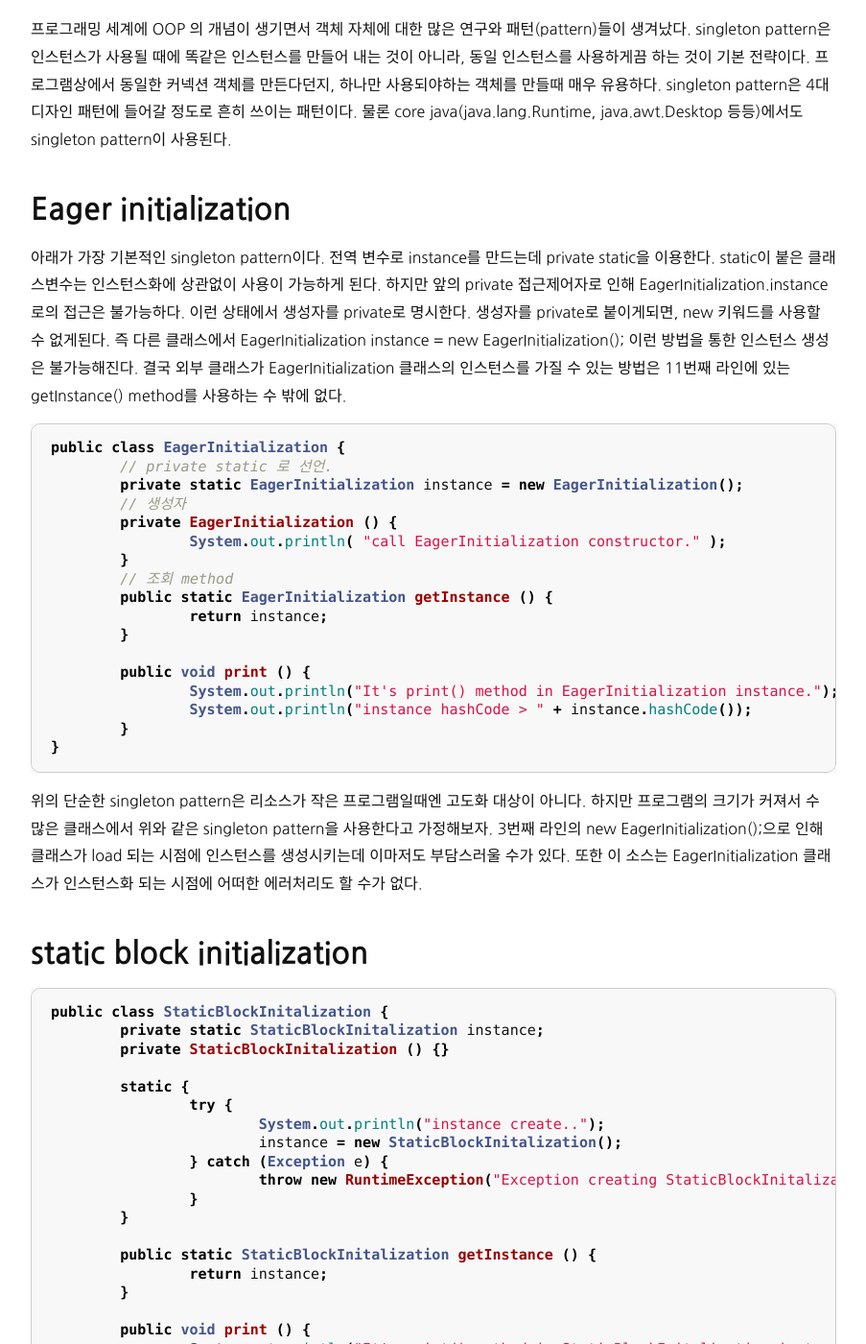
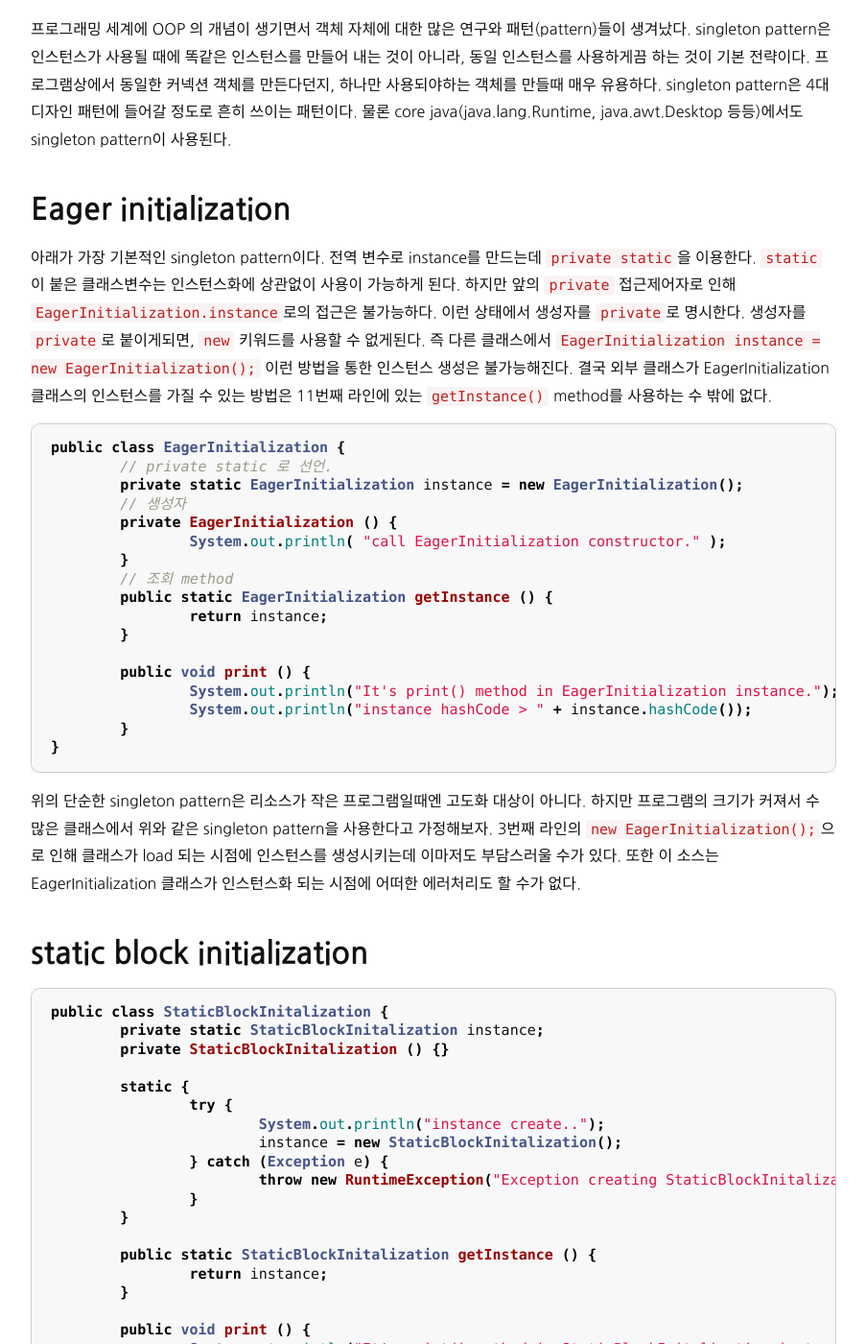
Before and after one commit to seotory/seotory.github.io, a Jekyll site: the page built from _posts/dev/2016-03-19-java-singleton-pattern.markdown, in a window 1280 px wide and 1400 px high, scrolled down 435 px. Shown: the whole window at 96% size, without its empty margins (188-1091 px from the left). Built offline with Jekyll 4.4.1, drawn with Linux system fonts in a browser that asks for light colours; nearby versions of some CDN libraries; comment, search, counter and statistics services are not loaded; some of the changed text lies outside the part shown.

````diff
--- a/_posts/dev/2016-03-19-java-singleton-pattern.markdown
+++ b/_posts/dev/2016-03-19-java-singleton-pattern.markdown
@@ -20,7 +20,7 @@ tags:
 
 # Eager initialization
 
-아래가 가장 기본적인 singleton pattern이다. 전역 변수로 instance를 만드는데 private static을 이용한다. static이 붙은 클래스변수는 인스턴스화에 상관없이 사용이 가능하게 된다. 하지만 앞의 private 접근제어자로 인해 EagerInitialization.instance로의 접근은 불가능하다. 이런 상태에서 생성자를 private로 명시한다. 생성자를 private로 붙이게되면, new 키워드를 사용할 수 없게된다. 즉 다른 클래스에서 EagerInitialization instance = new EagerInitialization(); 이런 방법을 통한 인스턴스 생성은 불가능해진다. 결국 외부 클래스가 EagerInitialization 클래스의 인스턴스를 가질 수 있는 방법은 11번째 라인에 있는 getInstance() method를 사용하는 수 밖에 없다.
+아래가 가장 기본적인 singleton pattern이다. 전역 변수로 instance를 만드는데 `private static`을 이용한다. `static`이 붙은 클래스변수는 인스턴스화에 상관없이 사용이 가능하게 된다. 하지만 앞의 `private` 접근제어자로 인해 `EagerInitialization.instance`로의 접근은 불가능하다. 이런 상태에서 생성자를 `private`로 명시한다. 생성자를 `private`로 붙이게되면, `new` 키워드를 사용할 수 없게된다. 즉 다른 클래스에서 `EagerInitialization instance = new EagerInitialization();` 이런 방법을 통한 인스턴스 생성은 불가능해진다. 결국 외부 클래스가 EagerInitialization 클래스의 인스턴스를 가질 수 있는 방법은 11번째 라인에 있는 `getInstance()` method를 사용하는 수 밖에 없다.
 
 ```java
 public class EagerInitialization {
@@ -42,7 +42,7 @@ public class EagerInitialization {
 }
 ```
 
-위의 단순한 singleton pattern은 리소스가 작은 프로그램일때엔 고도화 대상이 아니다. 하지만 프로그램의 크기가 커져서 수 많은 클래스에서 위와 같은 singleton pattern을 사용한다고 가정해보자. 3번째 라인의 new EagerInitialization();으로 인해 클래스가 load 되는 시점에 인스턴스를 생성시키는데 이마저도 부담스러울 수가 있다. 또한 이 소스는 EagerInitialization 클래스가 인스턴스화 되는 시점에 어떠한 에러처리도 할 수가 없다.
+위의 단순한 singleton pattern은 리소스가 작은 프로그램일때엔 고도화 대상이 아니다. 하지만 프로그램의 크기가 커져서 수 많은 클래스에서 위와 같은 singleton pattern을 사용한다고 가정해보자. 3번째 라인의 `new EagerInitialization();`으로 인해 클래스가 load 되는 시점에 인스턴스를 생성시키는데 이마저도 부담스러울 수가 있다. 또한 이 소스는 EagerInitialization 클래스가 인스턴스화 되는 시점에 어떠한 에러처리도 할 수가 없다.
 
 # static block initialization
 
@@ -72,7 +72,7 @@ public class StaticBlockInitalization {
 }
 ```
 
-static 초기화블럭을 이용하면 클래스가 로딩 될 때 최초 한번 실행하게 된다. 특히나 초기화블럭을 이용하면 logic을 담을 수 있기 때문에 복잡한 초기변수 셋팅이나 위와 같이 에러처리를 위한 구문을 담을 수 있다. 첫 번째 패턴보다 좋아보이지만 인스턴스가 사용되는 시점에 생성되는 것은 아니다.
+`static` 초기화블럭을 이용하면 클래스가 로딩 될 때 최초 한번 실행하게 된다. 특히나 초기화블럭을 이용하면 logic을 담을 수 있기 때문에 복잡한 초기변수 셋팅이나 위와 같이 에러처리를 위한 구문을 담을 수 있다. 첫 번째 패턴보다 좋아보이지만 인스턴스가 사용되는 시점에 생성되는 것은 아니다.
 
 # lazy initialization
 
@@ -97,11 +97,11 @@ public class LazyInitialization {
 }
 ```
 
-new LazyInitialization(); 가 어디에 선언되었는지 주목해보자. getInstance() method 안에서 사용되었다. if문을 이용해 instance가 null 인 경우에만 new를 사용해 객체를 생성하였다. 최초 사용시점에만 인스턴스화 시키기 때문에 프로그램이 메모리에 적재되는 시점에 부담이 많이 줄게된다. 하지만 여전히 문제는 남아있다. 만약 프로그램이 muilti thread 방식이라면 위와 같은 singleton pattern은 안전하지 않다. 동일 시점에 getInstance() method를 호출하면 인스턴스가 두번 생길 위험이 있다.
+`new LazyInitialization();` 가 어디에 선언되었는지 주목해보자. `getInstance()` method 안에서 사용되었다. if문을 이용해 instance가 null 인 경우에만 `new`를 사용해 객체를 생성하였다. 최초 사용시점에만 인스턴스화 시키기 때문에 프로그램이 메모리에 적재되는 시점에 부담이 많이 줄게된다. 하지만 여전히 문제는 남아있다. 만약 프로그램이 muilti thread 방식이라면 위와 같은 singleton pattern은 안전하지 않다. 동일 시점에 `getInstance()` method를 호출하면 인스턴스가 두번 생길 위험이 있다.
 
 # thread safe initalization
 
-위에서 문제가 되었던 muilit thread문제를 해결하기 위해 synchronized(동기화)를 사용하여 singleton pattern을 구현한다. 여러 thread들이 동시에 접근해서 인스턴스를 생성시키는 위험은 없어졌다. 하지만 수 많은 thread 들이 getInstance() method 를 호출하게 되면 높은 cost 비용으로 인해 프로그램 전반에 성능저하가 일어난다.
+위에서 문제가 되었던 muilit thread문제를 해결하기 위해 synchronized(동기화)를 사용하여 singleton pattern을 구현한다. 여러 thread들이 동시에 접근해서 인스턴스를 생성시키는 위험은 없어졌다. 하지만 수 많은 thread 들이 `getInstance()` method 를 호출하게 되면 높은 cost 비용으로 인해 프로그램 전반에 성능저하가 일어난다.
 
 ```java
 public class ThreadSafeInitalization {
@@ -194,4 +194,4 @@ public class UsingReflectionToDestroySingleton {
 }
 ```
 
-위의 코드를 실행해보면 아래 System.out.println();의 두 라인에서 찍히는 hachCode()값이 다른 것을 확인 할 수 있다. java의 reflection은 매우 강력하다. 설령 class 의 생성자가 private 일지라도 강제로 가져와서 새로운 인스턴스 생성이 가능하다. 결국 singleton pattern을 깨뜨리는 것이다. 이 외에도 reflection을 여러곳에서 사용할 수 있으니 알아두는 것이 좋다.
+위의 코드를 실행해보면 아래 `System.out.println();`의 두 라인에서 찍히는 `hachCode()`값이 다른 것을 확인 할 수 있다. java의 reflection은 매우 강력하다. 설령 class 의 생성자가 private 일지라도 강제로 가져와서 새로운 인스턴스 생성이 가능하다. 결국 singleton pattern을 깨뜨리는 것이다. 이 외에도 reflection을 여러곳에서 사용할 수 있으니 알아두는 것이 좋다.
````
